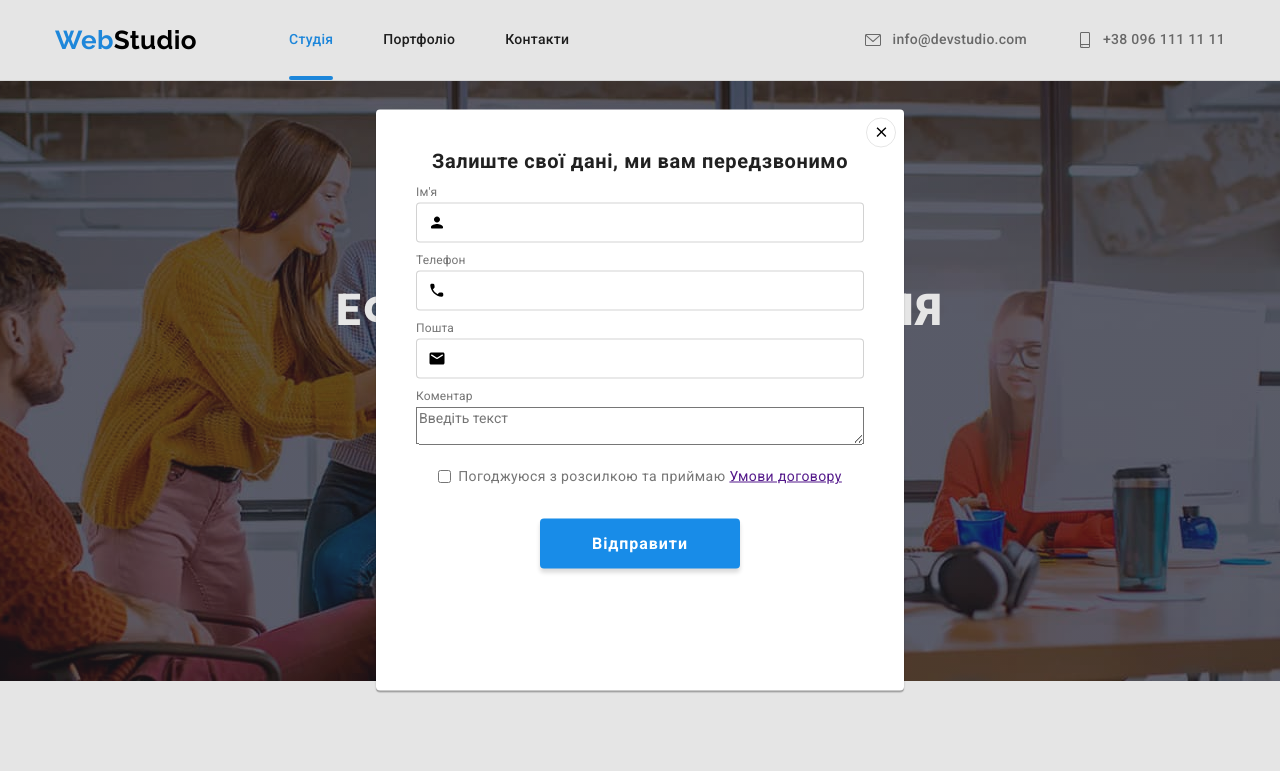
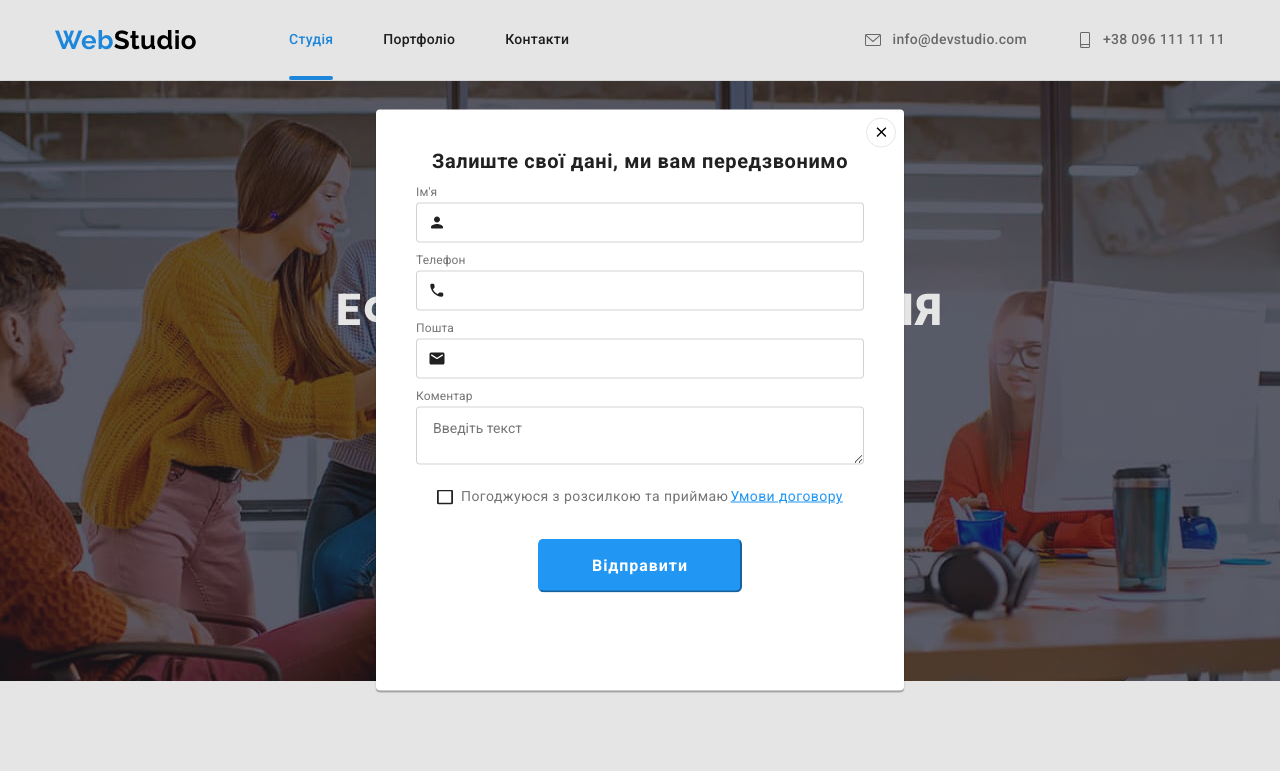
Before and after one commit to Taras-Osipenko/hw-06, a plain HTML site: page index.html in a window 1280 px wide. Both pictures are taken after a click on the button "Замовити послугу". Shown: the top 771 px of the page. Drawn offline with nearby package versions, Linux system fonts and the light colour scheme.

Commit message:
Доробив для здачі дз6

```diff
--- a/css/styles.css
+++ b/css/styles.css
@@ -338,7 +338,25 @@ fill: var(--accent-color);
     text-align: center;
     align-items: center;
 
+   fill: #000000;
+
+    transition-property: fill;
+    transition-duration: var(--effect-time);
+    transition-timing-function: var(--effect-function);
+    transition-delay: var(--effect-time);
+
+
 }
+.close-modal-btn:hover,
+.close-modal-btn:focus {
+    fill: var(--accent-color);
+}
+
+
+
+
+
+
 .modal-title {
     font-weight: 700;
     font-size: 20px;
@@ -375,26 +393,59 @@ margin-bottom: 10px;
     padding-left: 42px;
 }
 
-.form-checkbox {
+
+
+.checkbox-label {
     display: flex;
+    align-items: center;
+    justify-content: center;
     margin-top: 20px;
     margin-bottom: 30px;
-    justify-content: center;
+
+    font-weight: 400;
+    font-size: 14px;
+    line-height: 1.71;
+
+    letter-spacing: 0.03em;
+
+    color: var(--second-text-color)
 }
-.form-checkbox label {
-margin-left: 7px;
-font-weight: 400;
-font-size: 14px;
-line-height: 1.71;
 
-letter-spacing: 0.03em;
+.checkbox-input {
+    position: absolute;
+    width: 1px;
+    height: 1px;
+    margin: -1px;
+    border: 0;
+    padding: 0;
+    clip: rect(0 0 0 0);
+    overflow: hidden;
+}
+.icon-checkbox {
+    display: inline-block;
+    margin-right: 8px;
+    width: 16px;
+    height: 15px;
+    /* background-color: red; */
+    background-image: url(../images/submit-icon.svg) ;
+}
+.checkbox-input:checked + .icon-checkbox {
+    transform: scale(1.2);
+    border-color: transparent;
+    background-image: url(../images/icon-check.svg);
+    fill: var(--accent-color);
+    background-size: contain;
+    background-origin: border-box;
+}
 
-color: var(--second-text-color);
-}
+
+
+
 .submit-btn {
     display: block;
     margin-left: auto;
     margin-right: auto;
+    padding: 10px 52px;
 
     font-weight: 700;
     font-size: 16px;
@@ -403,36 +454,65 @@ color: var(--second-text-color);
     cursor: pointer;
     letter-spacing: 0.06em;
 
+    background: var(--accent-color);
     color: var(--main-background-color);
-    background-color: var(--active-btn-color);
-    box-shadow: 0px 4px 4px rgba(0, 0, 0, 0.15);
-    border-radius: 4px;
-    border: none;
-    padding: 10px 52px;
+    cursor: pointer;
+    border-radius: 6px;
+    border-color: var(--accent-color);
+
+
+    transition-property: background-color;
+    transition-duration: var(--effect-time);
+    transition-timing-function: var(--effect-function);
+    transition-delay: var(--effect-time);
+
+
 }
+
+.submit-btn:hover,
+.submit-btn:focus {
+    background: var(--active-btn-color);
+}
+
+
+
+
 .modal-icon {
     position: absolute;
     top: 50%;
     left: 12px;
+    fill: var(--main-text-color);
 
 }
-.form-input:focus ~ .modal-icon
+.form-field:focus-within  .modal-icon
  {
     fill: var(--accent-color);
 
 }
-.form-input:focus-within ~ .form-input {
+.form-field:focus-within .form-input {
+    outline: none;
     border: 1px solid var(--accent-color);
 
 }
 
-.form .checkbox a {
-    color: var(--accent-color);
+.form-field:focus-within .textarea-input {
+    outline: none;
+    border: 1px solid var(--accent-color);
+    border-radius: 4px;
 }
 
+.textarea-input {
+    max-width: 448px;
+    padding: 12px 16px;
+    border: 1px solid rgba(33, 33, 33, 0.2);
+    border-radius: 4px;
 
-.form-field textarea {
-    max-width: 448px;
+}
+
+.checkbox-link {
+    color: var(--accent-color);
+    margin-left: 2px;
+
 }
 
 /* -------------------Benefits------------------ */
@@ -873,11 +953,14 @@ color: var(--address-text-color);
     display: flex;
 
 }
-.mailing-footer input {
+.mail-input-footer {
     width: 358px;
     border: 1px solid rgba(255, 255, 255, 0.3);
     filter: drop-shadow(0px 4px 4px rgba(0, 0, 0, 0.15));
     border-radius: 4px;
+    outline: none;
+    background-color: var(--second-background-color);
+    color: rgba(255, 255, 255, 0.6)
 }
 
 .mailing-footer-button {
@@ -898,7 +981,18 @@ color: var(--address-text-color);
     fill: var(--main-background-color);
     padding: 10px 28px;
 
+    transition-property: background-color;
+    transition-duration: var(--effect-time);
+    transition-timing-function: var(--effect-function);
+    transition-delay: var(--effect-time);
+
 }
+.mailing-footer-button:hover,
+.mailing-footer-button:focus {
+    background: var(--active-btn-color);
+}
+
+
 .mailing-footer-button>svg {
     margin-left: 10px;
 }
--- a/index.html
+++ b/index.html
@@ -60,21 +60,21 @@
                    <form class="form">
 
                         <div class="form-field">
-                            <label for="name">Ім'я</label>
+                            <label for="name" class="form-label">Ім'я</label>
                             <input type="text" name="name" id="name" class="form-input">
                             <svg class="modal-icon" width="18" height="18">
                                 <use href="./images/icons.svg#icon-person"></use>
                             </svg>
                         </div>
                         <div class="form-field">
-                            <label for="tel">Телефон</label>
+                            <label for="tel" class="form-label">Телефон</label>
                             <input type="tel" name="tel" id="tel" class="form-input">
                             <svg class="modal-icon" width="18" height="18">
                                 <use href="./images/icons.svg#icon-phone"></use>
                             </svg>
                         </div>
                         <div class="form-field">
-                            <label for="email">Пошта</label>
+                            <label for="email" class="form-label">Пошта</label>
                             <input type="email" name="email" id="email" class="form-input">
                             <svg class="modal-icon" width="18" height="18">
                                 <use href="./images/icons.svg#icon-email"></use>
@@ -82,21 +82,24 @@
                         </div>
                         <div class="form-field">
                             <label for="coment">Коментар</label>
-                            <textarea name="coment" id="coment" placeholder="Введіть текст"></textarea>
+                            <textarea  class="textarea-input"
+                            name="coment" id="coment"
+                            placeholder="Введіть текст"></textarea>
                         </div>
-                        <div class="form-checkbox">
-                            <input type="checkbox" name="offer" id="offer">
-                            <label for="offer">Погоджуюся з розсилкою та приймаю <a href="">Умови договору</a></label>
-                        </div>
+                        <label class="checkbox-label">
 
+                            <input type="checkbox" name="offer"
+                             class="checkbox-input">
+                            <span class="icon-checkbox"></span>
+                            Погоджуюся з розсилкою та приймаю <a href="" class="checkbox-link">
+                            Умови договору</a>
+                        </label>
                         <button type="submit" class="submit-btn">Відправити</button>
 
                     </form>
 
+                </div>
 
-
-
-                </div>
 
              </div>
             </div>
@@ -408,7 +411,7 @@
             <div class="mailing-footer">
                 <p class="mailing-footer-title">Підпишіться на розсилку</p>
                 <div>
-                    <input type="mail" placeholder="E-mail" name="mail">
+                    <input class="mail-input-footer" type="mail" placeholder="E-mail" name="mail">
                     <button type="submit" class="mailing-footer-button" >
                         Підписатися
                         <svg class="send icon" width="24" height="24">
```
Also changed, not shown: portfolio.html (+15 -2 lines), images/icon-check.svg (added), images/modal-icon.svg (deleted), images/submit-icon.svg (added).
